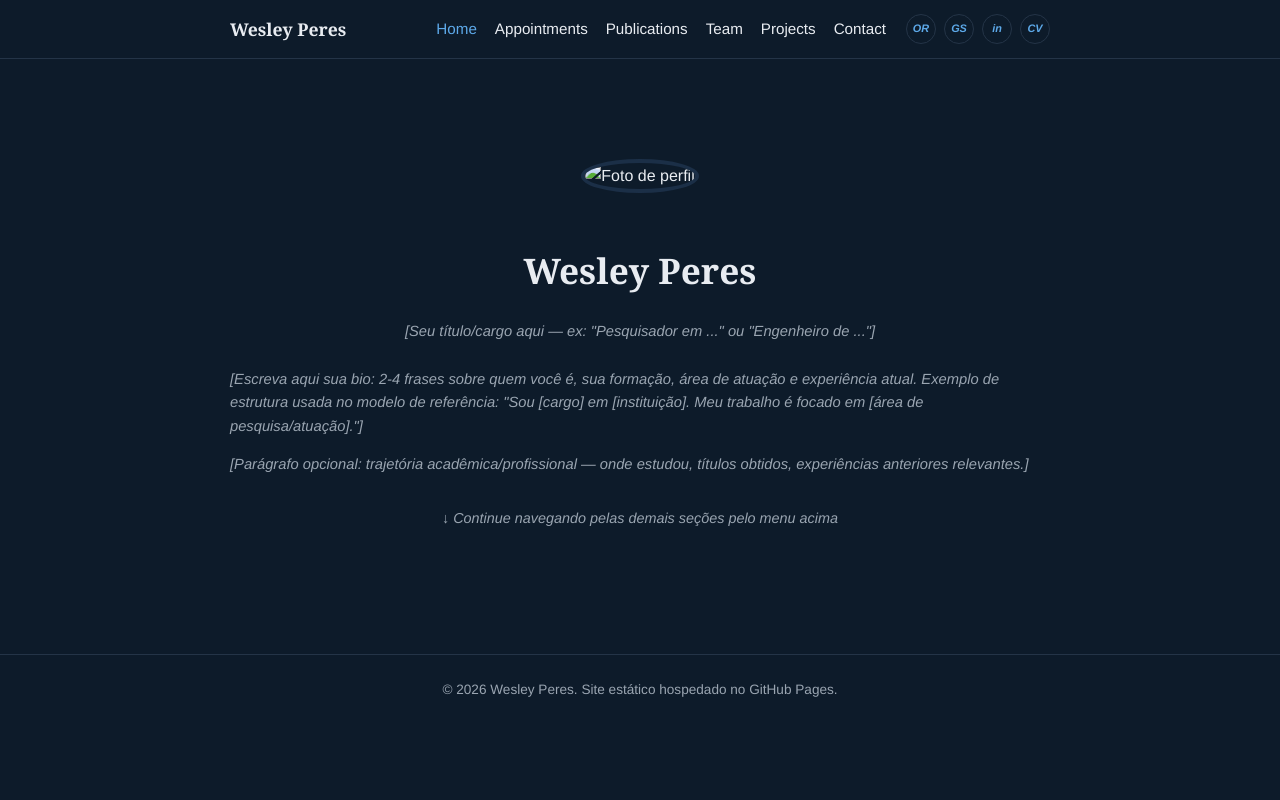
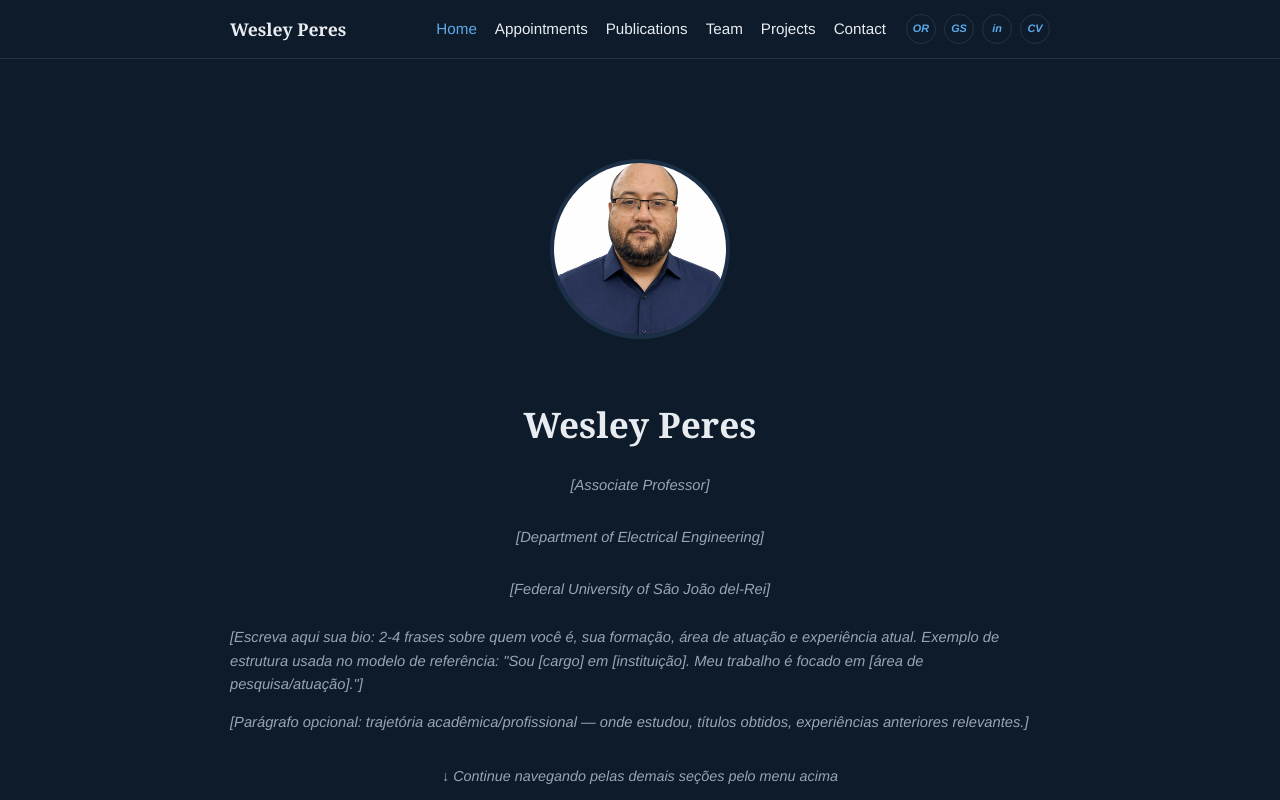
Before and after one commit to wesleyperesbr/wesleyperesbr.github.io, a plain HTML site: page index.html in a window 1280 px wide. Shown: the top 800 px of the page. Drawn offline with Linux system fonts and the light colour scheme.

Commit message:
index_21_06c.html

```diff
--- a/index.html
+++ b/index.html
@@ -34,9 +34,11 @@
 <main>
   <section class="hero">
     <!-- Substitua pela sua foto: coloque o arquivo em images/profile.jpg -->
-    <img src="images/profile.jpg" alt="Foto de perfil" class="profile-photo">
+    <img src="images/photo_peres.jpg" alt="Foto de perfil" class="profile-photo">
     <h1>Wesley Peres</h1>
-    <p class="subtitle"><span class="placeholder">[Seu título/cargo aqui — ex: "Pesquisador em ..." ou "Engenheiro de ..."]</span></p>
+    <p class="subtitle"><span class="placeholder">[Associate Professor]</span></p>
+    <p class="subtitle"><span class="placeholder">[Department of Electrical Engineering]</span></p>
+    <p class="subtitle"><span class="placeholder">[Federal University of São João del-Rei]</span></p>
 
     <div class="bio">
       <p class="placeholder">
```
